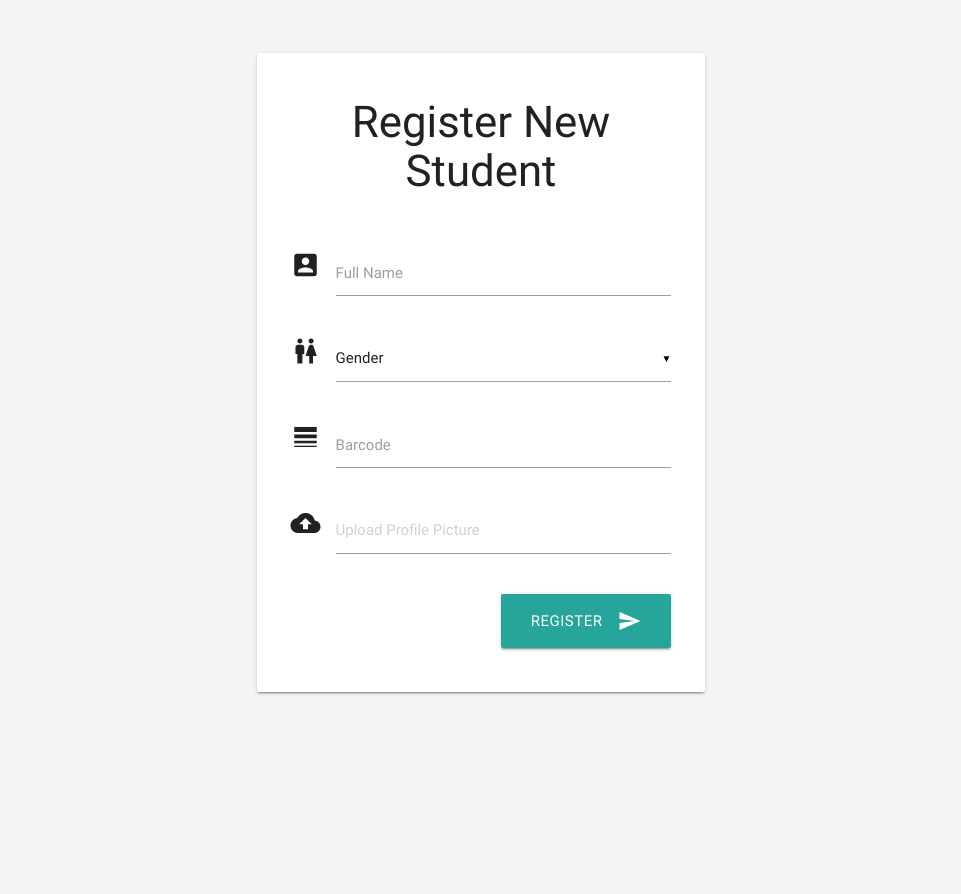
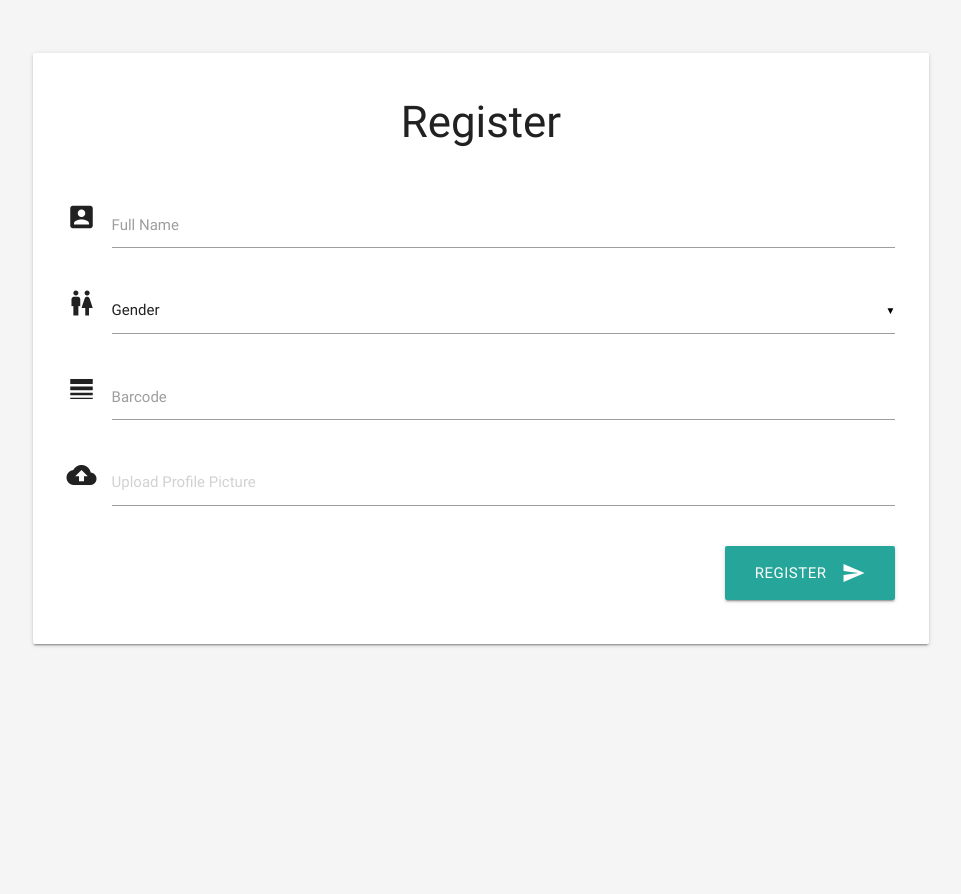
Before and after one commit to henokali1/Bin-Score, a Python web app: template templates/register.html in a window 1280 px wide. Shown: the top 894 px of the page, without its empty margins (159-1120 px from the left). After the commit the page ends 647 px from the top, so only its background shows below. Run offline with Jinja, Linux system fonts and the light colour scheme; the template is opened without the code that fills it, so the values that code supplies are empty; some libraries are stand-ins or nearby versions.

Commit message:
C:/Program Files/Git/register card  width 50% removed

```diff
--- a/templates/register.html
+++ b/templates/register.html
@@ -19,8 +19,8 @@
             <br>
             <br>
 
-            <div class="card-panel" style="padding-left: 5%; padding-right: 5%; width: 50%; margin-left: auto; margin-right: auto;">
-                    <h3 class="center">Register New Student</h3>
+            <div class="card-panel" style="padding-left: 5%; padding-right: 5%; margin-left: auto; margin-right: auto;">
+                    <h3 class="center">Register</h3>
                     <form method="POST" enctype = "multipart/form-data">
                         <br>
                         <!-- Full Name -->
```
